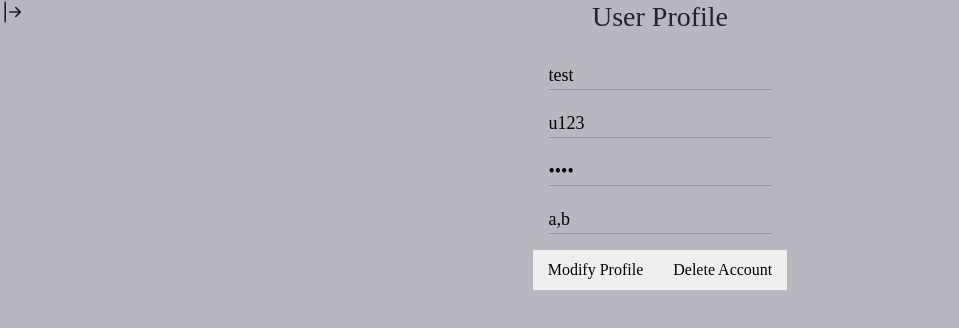
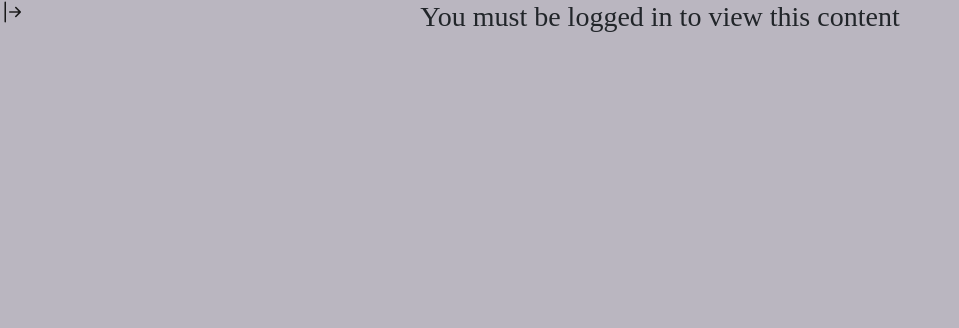
Before and after one commit to dartik24/Hyperlink, a React (Create React App) app in the folder frontend/: page /profile in a window 1280 px wide. Shown: the top 328 px of the page, without its empty margins (0-959 px from the left). Built offline with nearby package versions, Linux system fonts and the light colour scheme.

Commit message:
Profile only displays for logged in users

```diff
--- a/frontend/src/pages/profile/profile.jsx
+++ b/frontend/src/pages/profile/profile.jsx
@@ -14,13 +14,7 @@ class Profile extends React.Component {
 
         // TODO retrieve users from app.js
         this.state = {
-            user: {
-                name: "test",
-                username: "u123",
-                password: 'test',
-                skills: ['a', 'b'],
-                employee: 'employee'
-            }
+            user: this.initialUser || null
         };
     }
 
@@ -31,17 +25,29 @@ class Profile extends React.Component {
     deletePressed = () => { }
 
     render() {
-        return(
-            <div>
+        const profile = () =>
+            <>
                 <h3>User Profile</h3>
                 <InputForm
                     inputs={this.isEmployee() ? this.employeeFields : this.employerFields}
                     types={this.isEmployee() ? this.employeeTypes : this.employerTypes}
                     values={this.state.user}
                     buttons={[{ name: 'Modify Profile', callback: this.modifyPressed },
-                              { name: 'Delete Account', callback: this.deletePressed }]}
+                                { name: 'Delete Account', callback: this.deletePressed }]}
                     ref={this.form}
                 />
+            </>;
+
+        const error = () =>
+        <>
+            <h3>
+                You must be logged in to view this content
+            </h3>
+        </>
+
+        return(
+            <div id='profile'>
+                {this.state.user !== null ? profile() : error()}
             </div>
         );
     }
```
